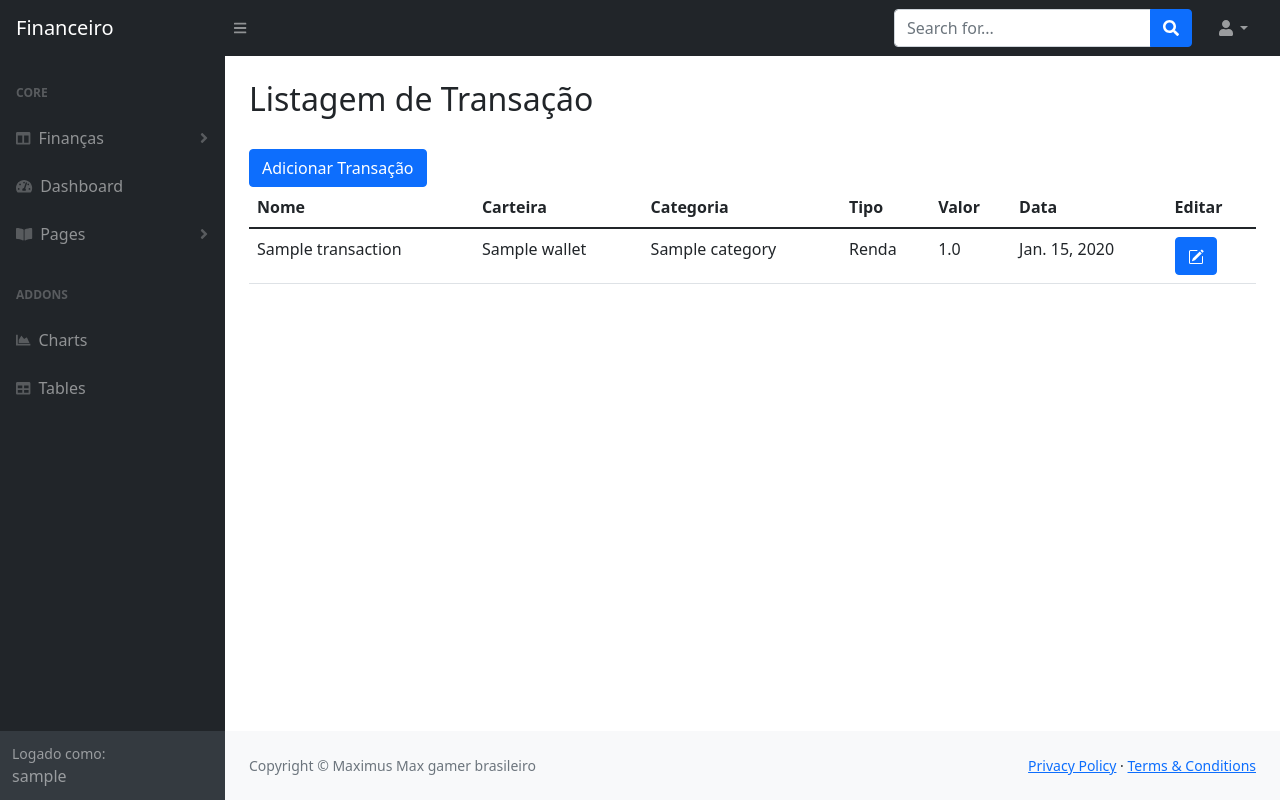
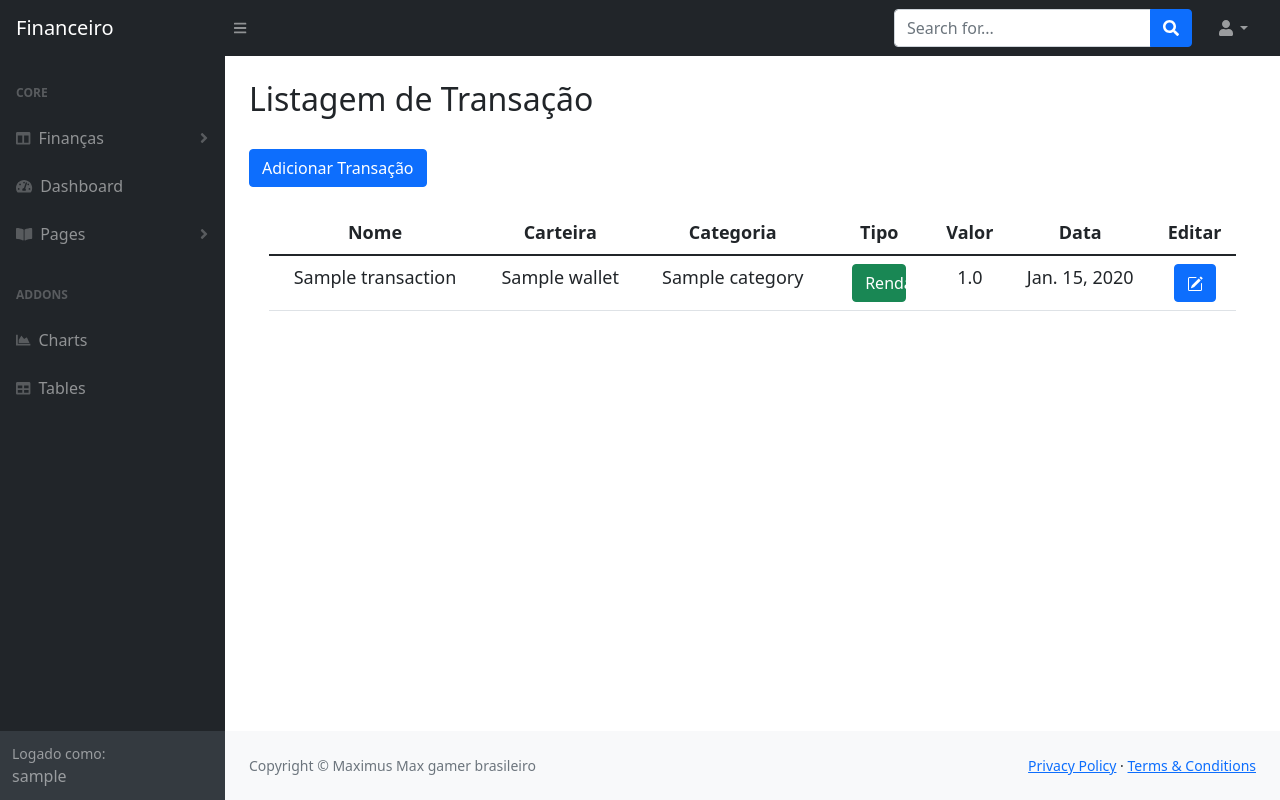
Before and after one commit to MaxNstk/financeiro, a Django app: page /finances/transaction_list in a window 1280 px wide. Run offline with Django 3.2, Linux system fonts and the light colour scheme; a user stored in the database is signed in; tables that the repository leaves empty hold one stand-in row (values such as "Sample post"); some libraries are stand-ins or nearby versions.

Commit message:
transaction list template

```diff
--- a/finances/forms/wallet/wallet_form.py
+++ b/finances/forms/wallet/wallet_form.py
@@ -15,7 +15,7 @@ class Walletform(CustomModelForm):
     name = forms.CharField(label=mark_safe('<b>Nome da Carteira</b>'), max_length=50)
     description = forms.CharField(label='Descrição', max_length=500, widget=forms.Textarea(), required=False)
     balance = forms.FloatField(label=mark_safe('<b>Saldo inicial da carteira</b>'))
-    main = forms.BooleanField(label=mark_safe('<b> Carteira principal? </b>'))
+    main = forms.BooleanField(label=mark_safe('<b> Carteira principal? </b>'), required=False)
 
     def clean_balance(self):
         if self.cleaned_data['balance'] < 0:
--- a/finances/models/wallet.py
+++ b/finances/models/wallet.py
@@ -11,7 +11,7 @@ class Wallet(BaseModel):
     description = models.TextField(max_length=500, null=True, blank=True)
     balance = models.FloatField(default=0)
     initial_balance = models.FloatField(null=True, blank=True)
-    main = models.BooleanField(default=False)
+    main = models.BooleanField(default=False, null=True, blank=True)
 
     def __str__(self):
         return self.name
--- a/templates/finances/transaction/transaction_list.html
+++ b/templates/finances/transaction/transaction_list.html
@@ -4,13 +4,16 @@
 
 {% block content %}
     <a href="{% url 'finances:transaction_create' %}" class="box-title btn btn-primary"> Adicionar Transação </a>
+    <div class="container py-3">
         <div class="row">
-        <div class="col-sm-12">
-            <div class="white-box">
+            <div class="col-lg-12 mx-auto">
+                <div class="card-body p-2">
+
+                    <!--  Bootstrap table-->
                     <div class="table-responsive">
-                    <table class="table text-nowrap">
+                        <table class="table">
                             <thead>
-                        <tr>
+                            <tr id="table-head">
 
                                 <th class="border-top-0"><b>Nome</b></th>
                                 <th class="border-top-0"><b>Carteira</b></th>
@@ -30,9 +33,9 @@
                                     <td>{{ object.category }}</td>
                                     <td>
                                         {% if object.type == 1%}
-                                        Renda
+                                            <a class="btn btn-success" style="width: 60%">Renda</a>
                                         {% else %}
-                                        Despesa
+                                            <a class="btn btn-danger" style="width: 60%">Despesa</a>
                                         {% endif %}
                                     </td>
                                     <td>{{ object.value }}</td>
@@ -50,5 +53,13 @@
                 </div>
             </div>
         </div>
+    </div>
+
+    <style>
+        th, td {
+            font-size: 18px;
+            text-align: center;
+        }
+    </style>
 
 {% endblock %}
--- a/templates/generic/base.html
+++ b/templates/generic/base.html
@@ -144,5 +144,11 @@
 <script src="{% static 'assets/demo/chart-bar-demo.js' %}"></script>
 <script src="https://cdn.jsdelivr.net/npm/simple-datatables@latest" crossorigin="anonymous"></script>
 <script src="{% static 'js/datatables-simple-demo.js' %}"></script>
+
+{% block scripts %}
+{% endblock %}
+{% block styles %}
+{% endblock %}
+
 </body>
 </html>
```
Lines whose indentation alone changed are shown as unchanged.
